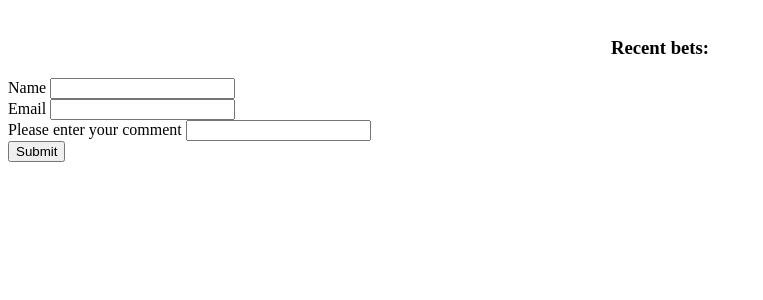
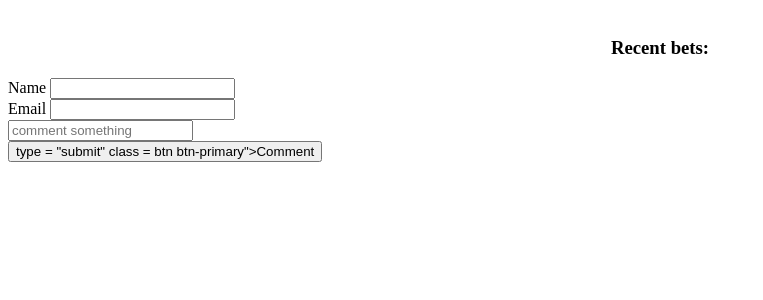
Before and after one commit to cmyk505/better-bets, a Flask app: template templates/event.html in a window 1280 px wide. Shown: the top 300 px of the page, without its empty margins (0-763 px from the left). Run offline with Flask 2, Linux system fonts and the light colour scheme; the template is opened without the code that fills it, so the values that code supplies are empty.

Commit message:
Updated app.py, event.html, form.html

```diff
--- a/app.py
+++ b/app.py
@@ -320,14 +320,30 @@ def place_bet():
             {"text": f"You bet on {selection}. New balance is {new_balance}"}
         )
 
-@app.route("/test")
-def testC():
-    return render_template("form.html")
+@app.route("/test/<event>", methods=['POST'])
+def create_comment(event):
+    text = request.form.get(id = event)
+    if not text:
+        flash("comment can't be created", category = 'error')
+    else:
+        event = event.query.filter_by(id = event)
+    if event:
+        comment = Comment(text=text, commenter=current_user.id, event = event.id)
+        db.session.add(comment)
+        db.session.commit()
+    else:
+        flash("comment can't be created", category = 'error')
 
+    return redirect(url_for('app.home'))
+
+
+
+
+'''
 @app.route("/test", methods = ["POST"])
 def test():
     return "Hello World!!"
-
+'''
 
 @app.route("/api/bet", methods=["PATCH"])
 def update_bet():
@@ -374,6 +390,9 @@ def reload_balance(id):
 # Route for use testing scheduling functionality
 
 
+
+
+
 # @app.route("/test_scheduler", methods=["GET"])
 # def render_schedule():
 #     """Renders template with button that calls JS to test scheduling functionality"""
--- a/templates/event.html
+++ b/templates/event.html
@@ -53,7 +53,7 @@
 
 <script src="../static/event.js"></script>
 
-<form action = "/test" method = "post">
+<form class = "input-group md-3" action = "/test/{{event.id}}" method = "POST">
         <div>
             <label>Name</label>
             <input name = "Name">
@@ -63,9 +63,14 @@
             <input name = "Email">
         </div>
         <div>
-            <label>Please enter your comment</label>
-            <input name = "Please enter your comment">
+            <input
+              type =text
+              id = "text"
+              name="text"
+              class="form-control"
+              placeholder="comment something"
+            />
         </div>
-        <button>Submit</button>
+        <button>type = "submit" class = btn btn-primary">Comment</button>
 </form>
 {% endblock %}
```
Also changed, not shown: templates/form.html (+10 -17 lines).
